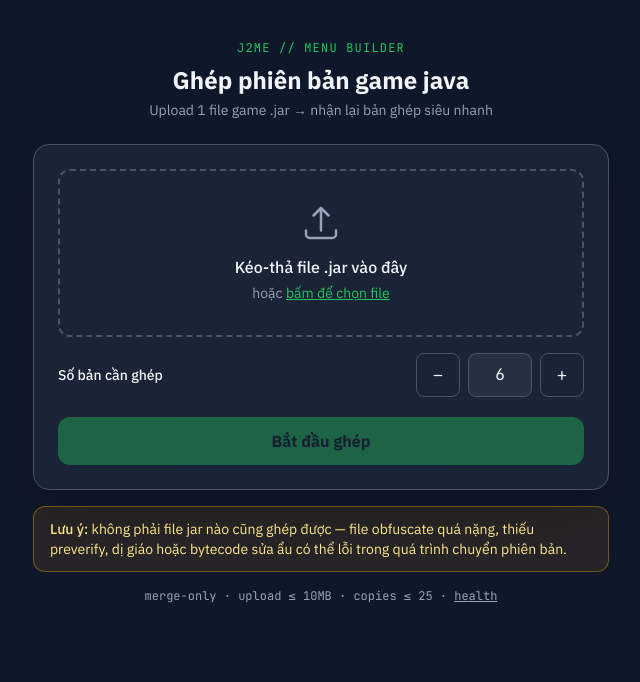
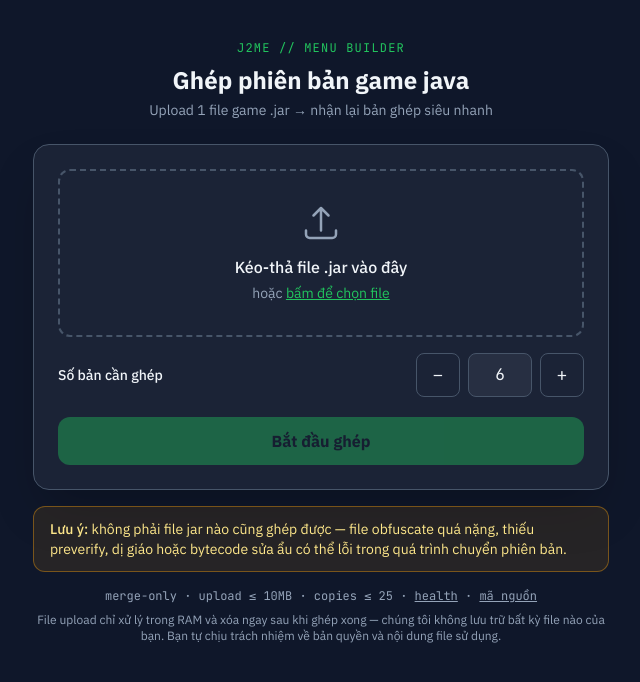
Before and after one commit to 0xFenix/tools.ezway.mobi, a Vue app in the folder web/frontend/: page / in a window 1280 px wide. Shown: the top 682 px of the page, without its empty margins (319-959 px from the left). Built offline with nearby package versions, Linux system fonts and the light colour scheme.

Commit message:
feat: add source link and no-storage disclaimer to web footer

```diff
--- a/web/frontend/src/App.vue
+++ b/web/frontend/src/App.vue
@@ -104,8 +104,11 @@
 
       <footer class="mt-4 text-center text-xs text-mutetext font-mono">
         merge-only · upload ≤ 10MB · copies ≤ 25 · <a class="underline hover:text-slate-300"
-          href="/api/health">health</a>
+          href="/api/health">health</a> · <a class="underline hover:text-slate-300"
+          href="https://github.com/0xFenix/tools.ezway.mobi" target="_blank" rel="noopener">mã nguồn</a>
       </footer>
+      <p class="mt-2 text-center text-xs text-mutetext">File upload chỉ xử lý trong RAM và xóa ngay sau khi ghép xong —
+        chúng tôi không lưu trữ bất kỳ file nào của bạn. Bạn tự chịu trách nhiệm về bản quyền và nội dung file sử dụng.</p>
     </main>
   </div>
 </template>
```
